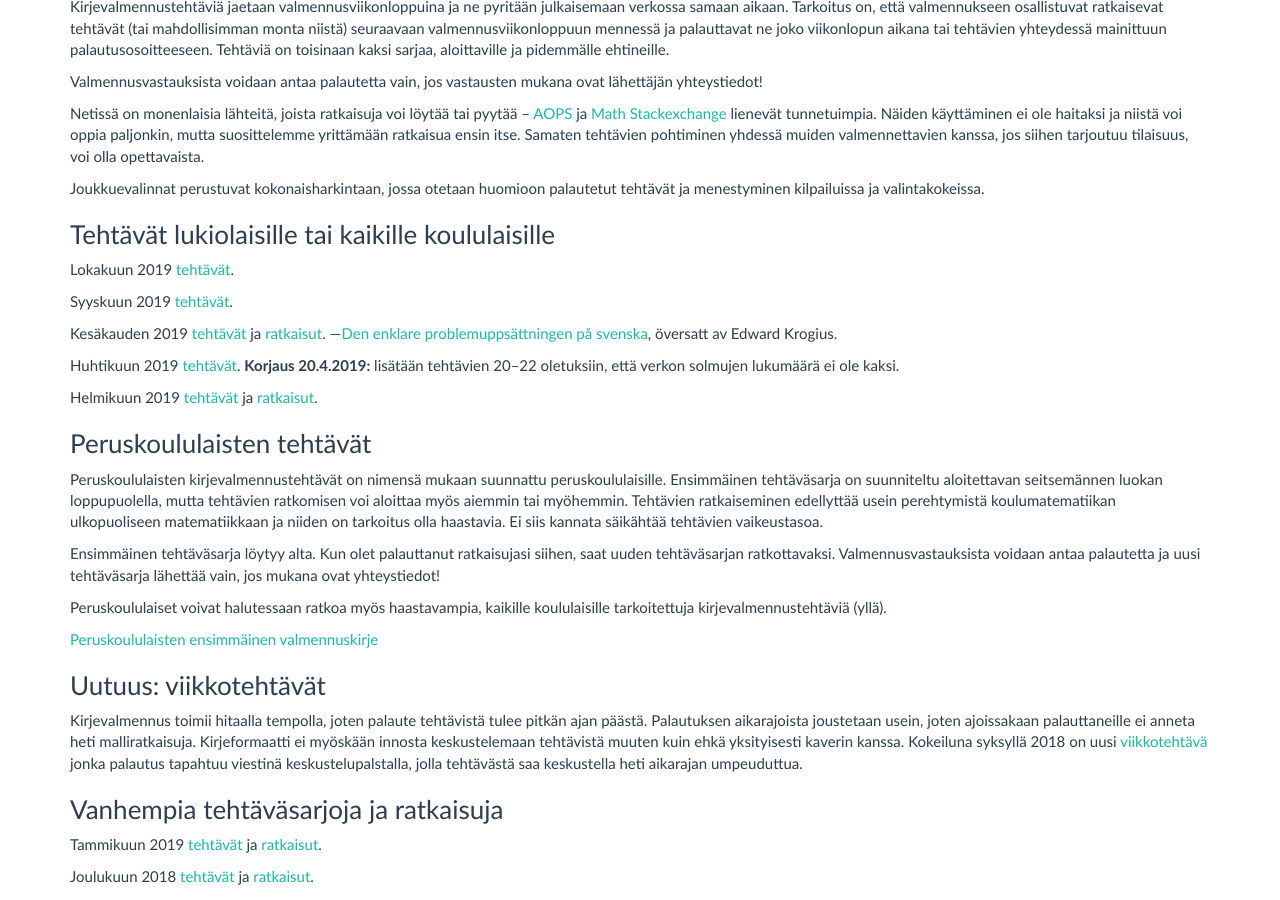
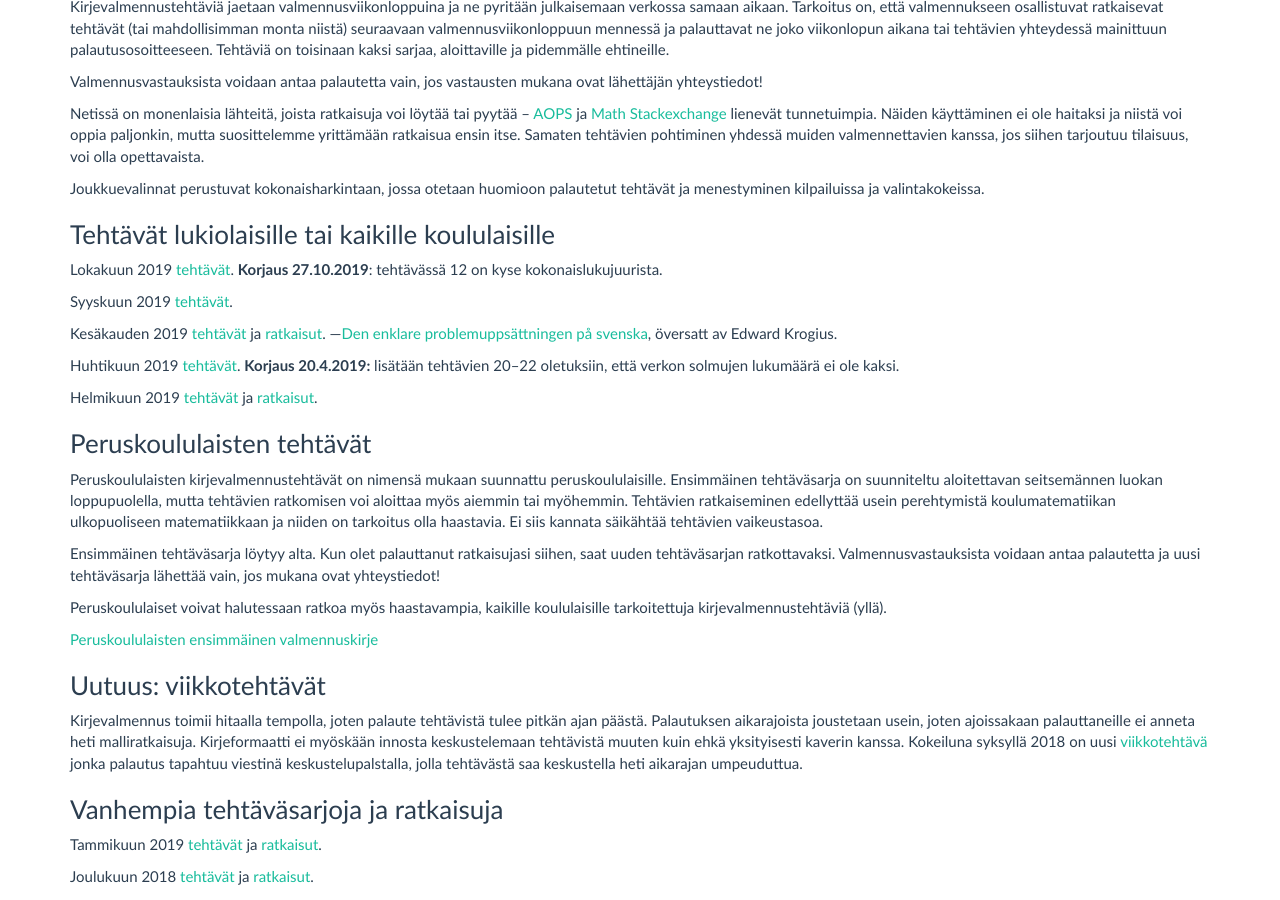
Before and after one commit to matematiikkakilpailut/matematiikkakilpailut.github.io, a Jekyll site: the page built from valmennus/index.md, in a window 1280 px wide and 900 px high, scrolled down 413 px. Built offline with Jekyll 4.4.1, drawn with Linux system fonts in a browser that asks for light colours.

Commit message:
Korjaus valmennuskirjeeseen

```diff
--- a/valmennus/index.md
+++ b/valmennus/index.md
@@ -39,6 +39,7 @@ valintakokeissa.
 ### Tehtävät lukiolaisille tai kaikille koululaisille
 
 Lokakuun 2019 [tehtävät](2019/kirje_2019_10.pdf).
+**Korjaus 27.10.2019**: tehtävässä 12 on kyse kokonaislukujuurista.
 
 Syyskuun 2019 [tehtävät](2019/kirje_2019_09.pdf).
 
```
